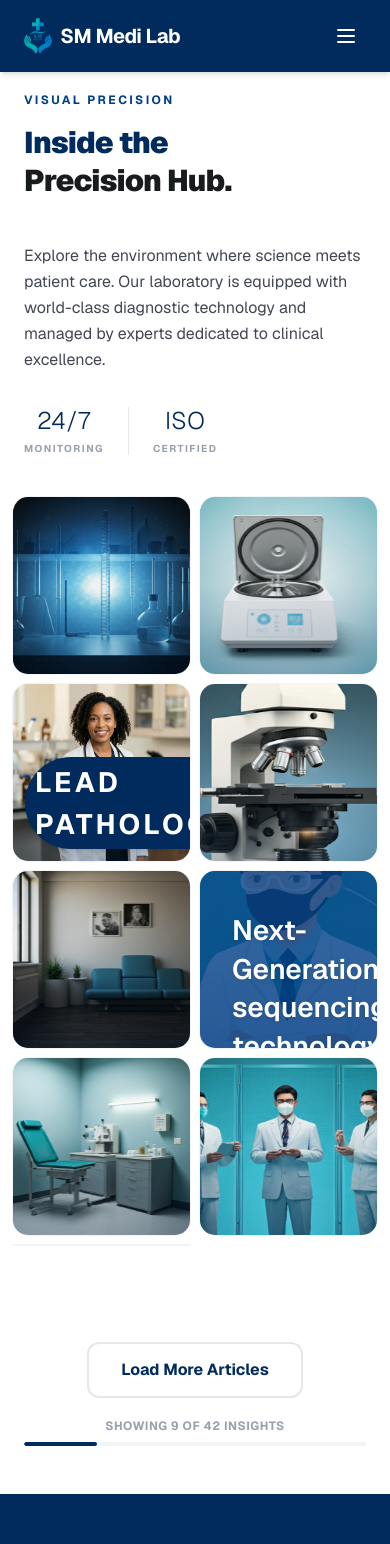
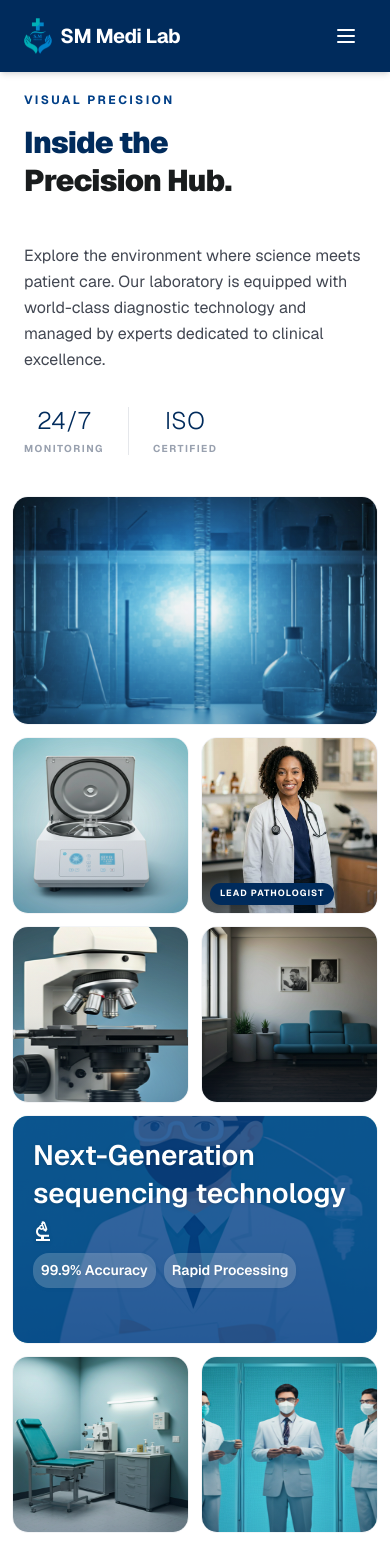
Before and after one commit to sparknestts/Smmedilab, a Next.js app: page /gallery in a window 390 px wide. Shown: the top 1544 px of the page. Built offline with nearby package versions, Linux system fonts and the light colour scheme.

Commit message:
updated mobile for gallery

```diff
--- a/components/gallery/GalleryCollage.tsx
+++ b/components/gallery/GalleryCollage.tsx
@@ -32,19 +32,19 @@ function Panel({
 }
 
 const LEAD_BADGE = (
-  <span className="absolute bottom-3 left-3 bg-[#002b5c] text-white text-[28px] sm:text-[28px] font-bold uppercase tracking-[0.12em] px-2.5 py-1 rounded-full shadow-md">
+  <span className="absolute bottom-2 left-2 sm:bottom-3 sm:left-3 lg:bottom-3 lg:left-3 bg-[#002b5c] text-white text-[9px] sm:text-[11px] lg:text-[28px] font-bold uppercase tracking-[0.12em] px-2.5 py-1 rounded-full shadow-md">
     Lead Pathologist
   </span>
 );
 
 const SEQ_TEXT = (
-  <span className="absolute top-10 left-8 right-3 text-left text-white text-[28px] sm:text-[28px] font-semibold leading-snug drop-shadow">
+  <span className="absolute top-5 left-5 sm:top-6 sm:left-6 lg:top-10 lg:left-8 right-3 text-left text-white text-[28px] sm:text-[20px] lg:text-[28px] font-semibold leading-snug drop-shadow">
     Next-Generation<br />sequencing technology
     {/* eslint-disable-next-line @next/next/no-img-element */}
-    <img src="/micro.svg" alt="" className="mt-2 block h-7 w-7 object-contain" />
-    <span className="mt-10  flex w-fit flex-row items-center gap-3 text-[12px] sm:text-[13px] font-semibold leading-snug">
-      <span className="rounded-[12px] bg-[#FFFFFF]/20 p-3 text-[#FFFFFF]">99.9% Accuracy</span>
-      <span className="rounded-[12px] bg-[#FFFFFF]/20 p-3 text-[#FFFFFF]">Rapid Processing</span>
+    <img src="/micro.svg" alt="" className="mt-2 block h-5 w-5 sm:h-6 sm:w-6 lg:h-7 lg:w-7 object-contain" />
+    <span className="mt-3 sm:mt-6 lg:mt-10 flex w-fit flex-row items-center gap-2 sm:gap-3 text-[14px] sm:text-[12px] lg:text-[13px] font-semibold leading-snug">
+      <span className="rounded-[16px] bg-[#FFFFFF]/20 p-2 sm:p-3 text-[#FFFFFF]">99.9% Accuracy</span>
+      <span className="rounded-[16px] bg-[#FFFFFF]/20 p-2 sm:p-3 text-[#FFFFFF]">Rapid Processing</span>
     </span>
   </span>
 );
@@ -115,12 +115,12 @@ export default function GalleryCollage() {
 
         </div>
 
-        {/* Mobile / tablet: simple 2-column grid */}
-        <div className="grid lg:hidden grid-cols-2 gap-2">
+        {/* Mobile / tablet: flowing, balanced grid (desktop unchanged) */}
+        <div className="grid lg:hidden grid-cols-2 gap-3">
           <Panel
             src="/Large%20Feature_%20The%20Lab.svg"
             alt="Laboratory glassware and beakers"
-            className="aspect-square"
+            className="col-span-2 aspect-[16/10]"
           />
           <Panel
             src="/Equipment%201.svg"
@@ -146,7 +146,7 @@ export default function GalleryCollage() {
           <Panel
             src="/staff_1.svg"
             alt="Laboratory technology"
-            className="aspect-square"
+            className="col-span-2 aspect-[16/10]"
             overlay="bg-[#003F87]/80"
             badge={SEQ_TEXT}
           />
@@ -163,7 +163,7 @@ export default function GalleryCollage() {
           <Panel
             src="/Staff%201.svg"
             alt="Lab staff"
-            className="h-full"
+            className="col-span-2 aspect-[16/9]"
           />
         </div>
       </div>
```
